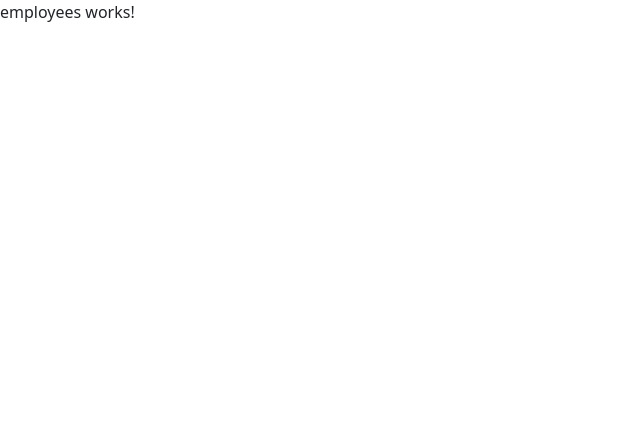
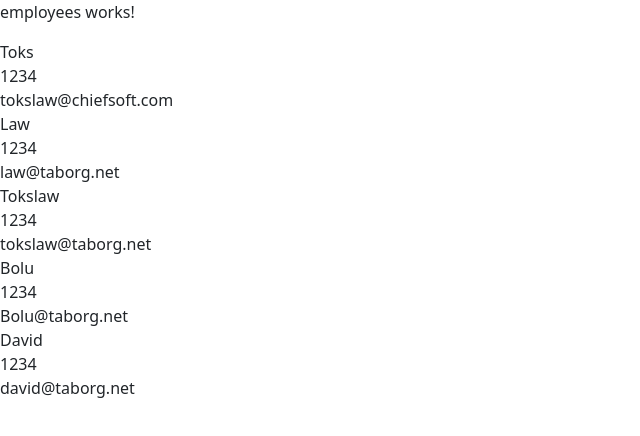
Before and after one commit to tokslaw7/WeightLoss-Angular, an Angular app: page /employees in a window 1280 px wide. Shown: the top 436 px of the page, without its empty margins (0-640 px from the left). Built offline with nearby package versions, Linux system fonts and the light colour scheme; data requests are answered from the project's data file.

Commit message:
employees -observable

```diff
--- a/src/app/data/db.json
+++ b/src/app/data/db.json
@@ -21,7 +21,7 @@
       "email": "Bolu@taborg.net"
     },
     {
-      "username": "david",
+      "username": "David",
       "password": "1234",
       "email": "david@taborg.net"
     }
--- a/src/app/employees/employees.component.html
+++ b/src/app/employees/employees.component.html
@@ -1 +1,7 @@
 <p>employees works!</p>
+
+<div *ngFor = "let employee of employees">
+  <div>{{employee.username}}</div>
+  <div>{{employee.password}}</div>
+  <div>{{employee.email}}</div>
+</div>
--- a/src/app/employees/employees.component.ts
+++ b/src/app/employees/employees.component.ts
@@ -1,5 +1,6 @@
 import { Component, OnInit } from '@angular/core';
 import { HttpClient } from "@angular/common/http";
+import { Observable } from "rxjs/internal/Observable";
 
 @Component({
   selector: 'app-employees',
@@ -11,8 +12,12 @@ export class EmployeesComponent implements OnInit{
   constructor(private http:HttpClient) { }
 
   ngOnInit(): void {
-    this.employees = this.http.get('http://localhost:3000/employees');
-    console.log(this.employees);
+   this.http.get('http://localhost:3000/employees')
+     .subscribe(data =>{
+     this.employees = data;
+       console.log(this.employees);
+    });
+
   }
 
 }
```
